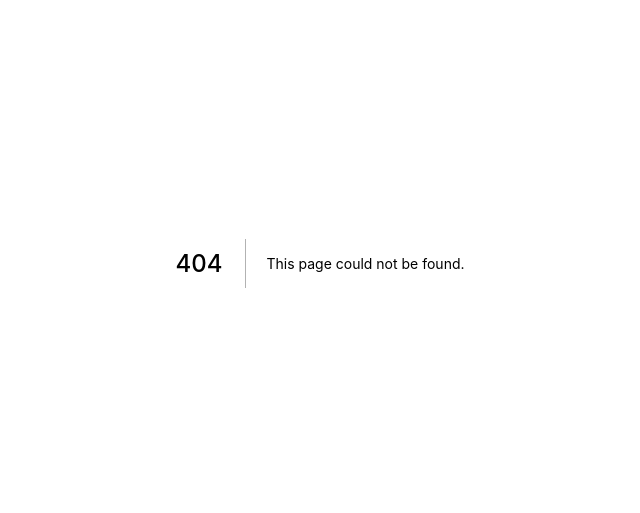
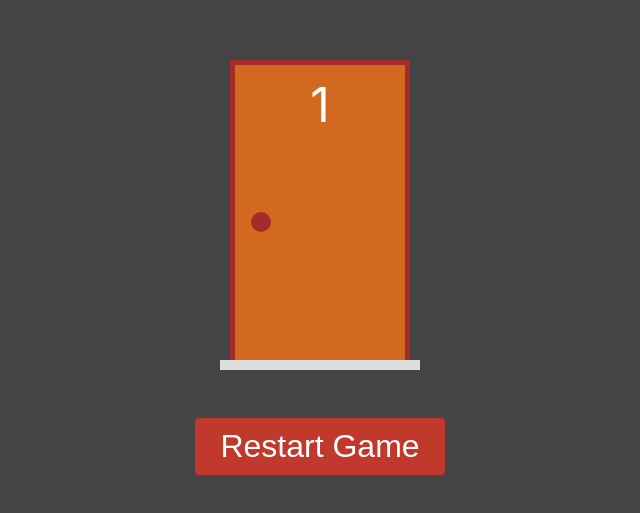
Before and after one commit to matheusAlvarenga/monty-hall, a Next.js app: page /game/1/1 in a window 1280 px wide. Before the commit this address had no page. Shown: the part 137-650 px from the top of the page, without its empty margins (320-960 px from the left). Built offline with nearby package versions, Linux system fonts and the light colour scheme.

Commit message:
feat: create game page

```diff
--- /dev/null
+++ b/src/pages/game/[door_number]/[selected].tsx
@@ -0,0 +1,37 @@
+import { useEffect, useState } from "react"
+import Door from "../../../components/door"
+import Gift from "../../../components/gift"
+import { changeDoorState, createDoorsArray } from "../../../functions/doors"
+import DoorModel from "../../../model/door"
+import styles from '../../../styles/game.module.css'
+import Link from 'next/link'
+import { useRouter } from 'next/router'
+
+const Game = () => {
+  const {query: { door_number, selected }} = useRouter()
+
+  const [doors, setDoors] = useState([])
+
+  useEffect(() => {
+    setDoors(createDoorsArray(+door_number, +selected))
+  },[door_number, selected])
+
+  const renderDoors = () => {
+    return doors.map((door: DoorModel) => <Door key={door.number} door={door} onChange={(door) => setDoors(changeDoorState(doors, door))}></Door>)
+  }
+
+  return (
+    <div className={styles.game}>
+      <div className={styles.doors}>
+        {renderDoors()}
+      </div>
+      <div className={styles.buttons}>
+        <Link href="/">
+          <button>Restart Game</button>
+        </Link>
+      </div>
+    </div>
+  )
+}
+
+export default Game
--- /dev/null
+++ b/src/styles/game.module.css
@@ -0,0 +1,29 @@
+.game {
+  display: flex;
+  flex-direction: column;
+  justify-content: center;
+  align-items: center;
+  height: 100vh;
+}
+
+.doors {
+  display: flex;
+  align-self: stretch;
+  justify-content: space-evenly;
+  flex-wrap: wrap;
+}
+
+.buttons {
+  display: flex;
+  justify-content: center;
+  margin-top: 40px;
+}
+
+.buttons button {
+  background-color: #c0392c;
+  color: white;
+  font-size: 2rem;
+  border: 0;
+  padding: 10px 25px;
+  border-radius: 4px;
+}
```
Also changed, not shown: src/pages/index.tsx (+1 -10 lines).
